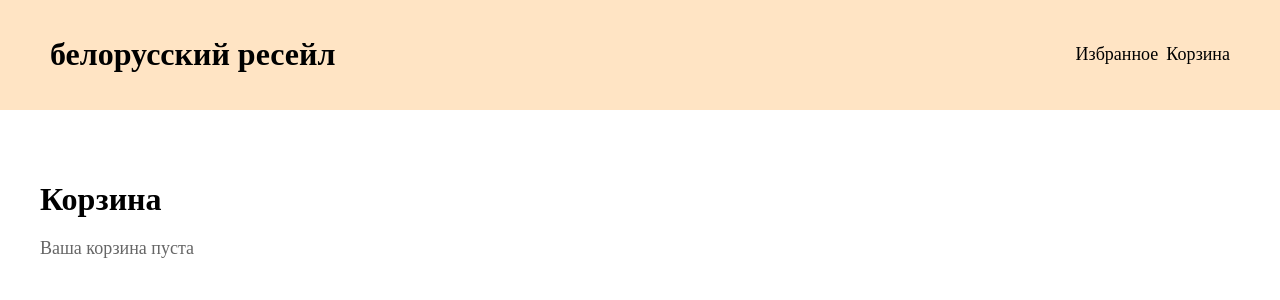
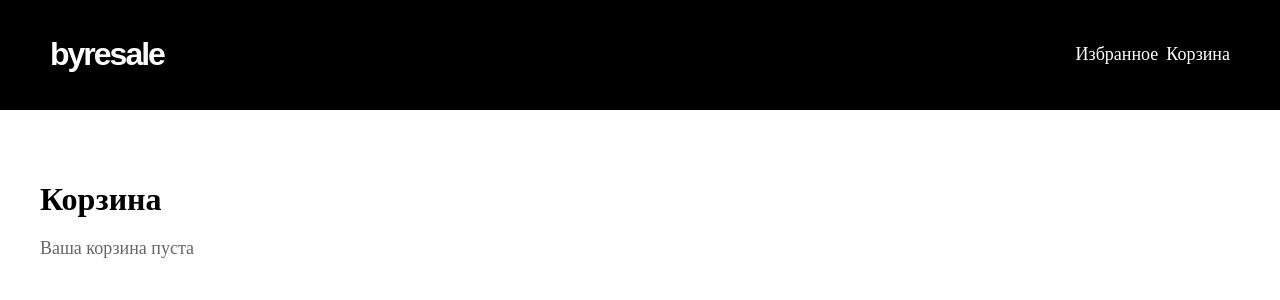
Before and after one commit to Flarence089/web-clothes-store.bel, a React (Vite) app: page /cart in a window 1280 px wide. Shown: the top 300 px of the page. Built offline with nearby package versions, Linux system fonts and the light colour scheme; a web font is replaced by a local one.

Commit message:
fourth update

```diff
--- a/src/CartItem.tsx
+++ b/src/CartItem.tsx
@@ -1,32 +1,58 @@
-import type { IProducts } from "./assets/types/types";
-import React from "react";
-import useCartStore from "./store/useCartStore";
-import styles from './styles/CartItem.module.css'
+import React from 'react';
+import{ useCartStore}from './store/useCartStore';
+import type { ICartItem } from './store/useCartStore';
+import styles from './styles/CartItem.module.css';
+
+interface ICartItemProps {
+  product: ICartItem;
+}
+
+const CartItem: React.FC<ICartItemProps> = ({ product }) => {
+  const { increaseQuantity, decreaseQuantity, removeFromCart } = useCartStore();
+
+  return (
+    <div className={styles.cartItem}>
+      <img src={product.image} alt={product.title} className={styles.image} />
+
+      <div className={styles.info}>
+        <h3 className={styles.title}>{product.title}</h3>
+        <p className={styles.price}>${(product.price * product.quantity).toFixed(2)}</p>
+        <p className={styles.count}>Осталось: {product.rating.count}</p>
 
 
-interface ICardItemProps{
-    product:IProducts;
-}
+        <div className={styles.actionRow}>
+          <div className={styles.counter}>
+            <button
+              className={styles.countBtn}
+              onClick={() => decreaseQuantity(product.id)}
+            >
+              -
+            </button>
 
-const CartItem:React.FC<ICardItemProps> = ({product}) =>{
-    const {toggleCart} = useCartStore()
-    return(
-        <div className={styles.cartItem}>
-            <img src={product.image} alt={product.title} className={styles.image}/>
+            <span className={styles.count}>{product.quantity}</span>
 
-            <div className={styles.info}>
-                <h3 className={styles.title}>{product.title}</h3>
-                <p className={styles.price}>${product.price}</p>
-                <p className={styles.count}>Осталось:{product.rating.count}</p>
-            </div>
+            <button
+              className={styles.countBtn}
+              onClick={() => {
+                if (product.quantity < product.rating.count) {
+                  increaseQuantity(product.id);
+                }
+              }}
+            >
+              +
+            </button>
+          </div>
 
-                <button className={styles.removeBtn}
-                onClick={() => toggleCart(product)}
-                >Удалить
-                </button>
+          <button
+            className={styles.removeBtn}
+            onClick={() => removeFromCart(product.id)}
+          >
+            Удалить
+          </button>
+        </div>
+      </div>
+    </div>
+  );
+};
 
-        </div>
-    )
-}
-
-export default CartItem
+export default CartItem;
--- a/src/Header.tsx
+++ b/src/Header.tsx
@@ -3,6 +3,7 @@ import { Link } from 'react-router-dom';
 import { useFavoritesStore } from './store/useFavoritesStore';
 import {useCartStore} from './store/useCartStore'
 import styles from './styles/App.module.css';
+import './index.css'
 
 
 const Header: React.FC = () => {
@@ -12,7 +13,7 @@ const Header: React.FC = () => {
   return (
     <header className={styles.header}>
          <Link to = '/' className={styles.title}>
-          <h1>белорусский ресейл</h1>
+          <h1>byresale</h1>
           </Link>
       <nav className={styles.nav}>
         <Link to="/favorites" className={styles.navLink}>
--- a/src/index.css
+++ b/src/index.css
@@ -0,0 +1,6 @@
+@font-face {
+    font-family: 'Planet Kosmos';
+    font-style: normal;
+    font-weight: normal;
+    src: url('PLANK___.woff') format('woff');
+    }
--- a/src/pages/CartPage.tsx
+++ b/src/pages/CartPage.tsx
@@ -7,8 +7,9 @@ import styles from '../styles/CartPage.module.css';
 const CartPage: React.FC = () => {
   const { cart } = useCartStore();
   const cartItems = Object.values(cart);
-  const totalPrice = cartItems.reduce((sum, item) => sum + item.price, 0);
-
+  const totalPrice = Object.values(cart).reduce((sum, item) => {
+  return sum + (item.price * item.quantity);
+}, 0);
   return (
     <div className={styles.cartContainer}>
       <h1 className={styles.cartTitle}>Корзина</h1>
--- a/src/store/useCartStore.tsx
+++ b/src/store/useCartStore.tsx
@@ -6,22 +6,56 @@ export interface ICartItem extends IProducts{
 }
 
 interface CartStore {
-  cart: Record<number, IProducts>;
+ cart: Record<number, ICartItem>;
   toggleCart: (product: IProducts) => void;
+  increaseQuantity: (id: number) => void;
+  decreaseQuantity: (id: number) => void;
+  removeFromCart: (id: number) => void;
 }
 
 export const useCartStore = create<CartStore>((set) => ({
   cart: {},
+
   toggleCart: (product) => set((state) => {
-    const isExist = !!state.cart[product.id];
+    const newCart = { ...state.cart };
 
-    if (isExist) {
-      const { [product.id]: removedProduct, ...restCart } = state.cart;
-      return { cart: restCart };
+    if (newCart[product.id]) {
+      if (newCart[product.id].quantity < product.rating.count) {
+        newCart[product.id].quantity += 0;
+      }
     } else {
-      return { cart: { ...state.cart, [product.id]: product } };
+      newCart[product.id] = { ...product, quantity: 1 };
     }
-  })
+
+    return { cart: newCart };
+  }),
+
+
+  increaseQuantity: (id) => set((state) => {
+    const newCart = { ...state.cart };
+    if (newCart[id]) {
+      newCart[id].quantity += 1;
+    }
+    return { cart: newCart };
+  }),
+
+
+  decreaseQuantity: (id) => set((state) => {
+    const newCart = { ...state.cart };
+    if (newCart[id]) {
+      if (newCart[id].quantity > 1) {
+        newCart[id].quantity -= 1;
+      } else {
+        delete newCart[id];
+      }
+    }
+    return { cart: newCart };
+  }),
+
+
+  removeFromCart: (id) => set((state) => {
+    const newCart = { ...state.cart };
+    delete newCart[id];
+    return { cart: newCart };
+  }),
 }));
-
-export default useCartStore;
--- a/src/styles/App.module.css
+++ b/src/styles/App.module.css
@@ -102,7 +102,7 @@ body {
 }
 
 .header{
-    background-color: bisque;
+    background-color: black;
     padding: 15px 50px;
     display: flex;
     justify-content: space-between;
@@ -113,7 +113,7 @@ body {
 .logo {
   font-size: 24px;
   font-weight: bold;
-  color: #000;
+  color: white;
   text-decoration: none;
 }
 
@@ -126,7 +126,7 @@ body {
 .navLink {
   text-decoration: none;
   font-size: 18px;
-  color: #000;
+  color: white;
   display: flex;
   align-items: center;
   gap: 8px;
@@ -140,10 +140,11 @@ body {
   font-size: 14px;
 }
 .title{
-    justify-content: 'center';
-    padding: '10px 0' ;
-    color: #000;
-    text-decoration: none;
+  font-family: 'Planet Kosmos', sans-serif;
+  letter-spacing: -2px;
+  text-transform: lowercase;
+  color: #fff;
+  text-decoration: none;
 }
 
 
--- a/src/styles/CartItem.module.css
+++ b/src/styles/CartItem.module.css
@@ -39,10 +39,6 @@
   display: inline-block;
 }
 
-.cartCount{
-
-}
-
 .removeBtn {
   padding: 8px 16px;
   background-color: #ff4d4f;
@@ -57,3 +53,65 @@
 .removeBtn:hover {
   background-color: #d9363e;
 }
+
+.count {
+  font-size: 14px;
+  color: #666;
+  margin: 0;
+  font-weight: 500;
+  min-width: 20px;
+  text-align: center;
+}
+
+
+.actionRow {
+  display: flex;
+  align-items: center;
+  gap: 20px;
+  margin-top: 10px;
+}
+
+
+.counter {
+  display: flex;
+  align-items: center;
+  gap: 10px;
+}
+
+
+.countBtn {
+  padding: 4px 12px;
+  cursor: pointer;
+  background: #eee;
+  border: none;
+  border-radius: 4px;
+  font-weight: bold;
+  font-size: 16px;
+  transition: background-color 0.2s;
+}
+
+.countBtn:hover {
+  background: #ddd;
+}
+
+
+.countBtn:disabled {
+  opacity: 0.5;
+  cursor: not-allowed;
+  background: #f5f5f5;
+}
+
+
+.removeBtn {
+  padding: 8px 16px;
+  background-color: #ff4d4f;
+  color: white;
+  border: none;
+  border-radius: 6px;
+  cursor: pointer;
+  transition: 0.2s;
+}
+
+.removeBtn:hover {
+  background-color: #d9363e;
+}
--- a/src/styles/ProductPage.module.css
+++ b/src/styles/ProductPage.module.css
@@ -21,7 +21,7 @@
 }
 
 .productTitle {
-  background-color: brown;
+  color: black;
 }
 
 .productPrice {
```
Also changed, not shown: src/fonts/PLANK___.woff (added).
